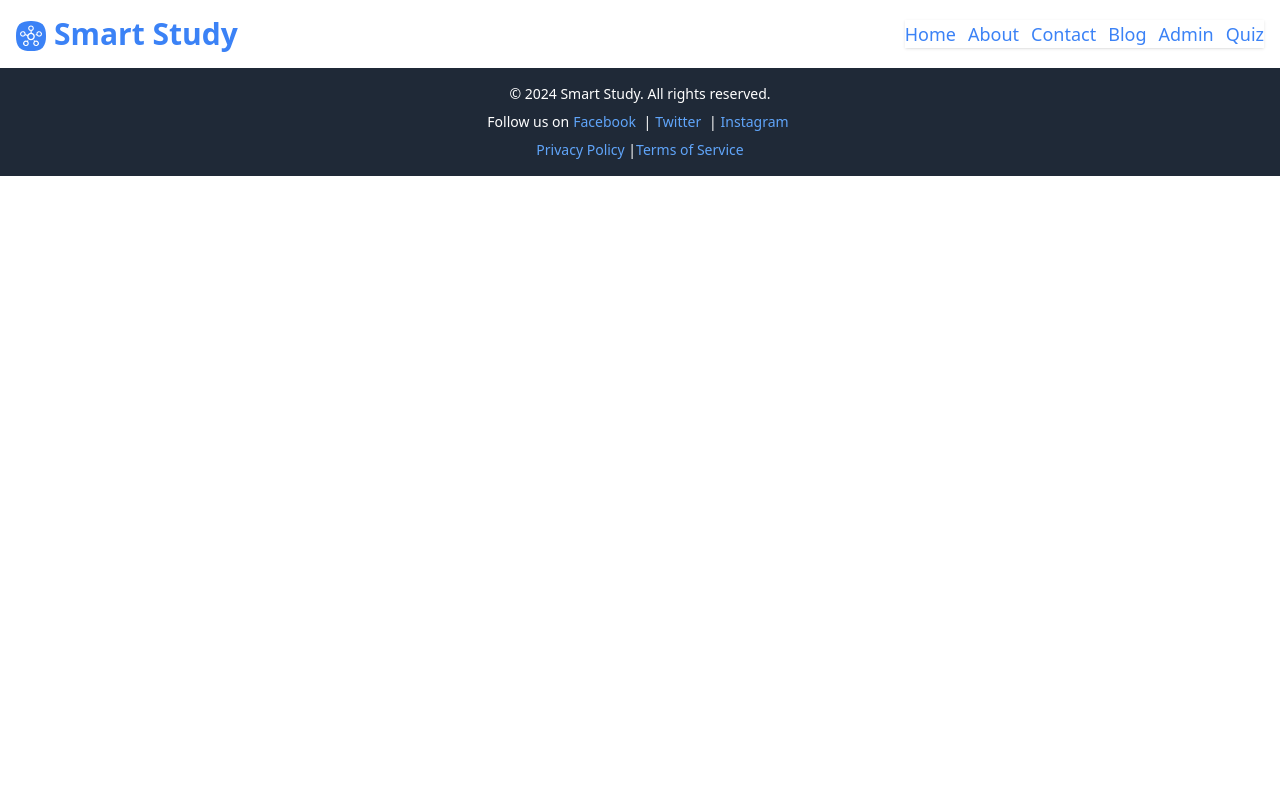
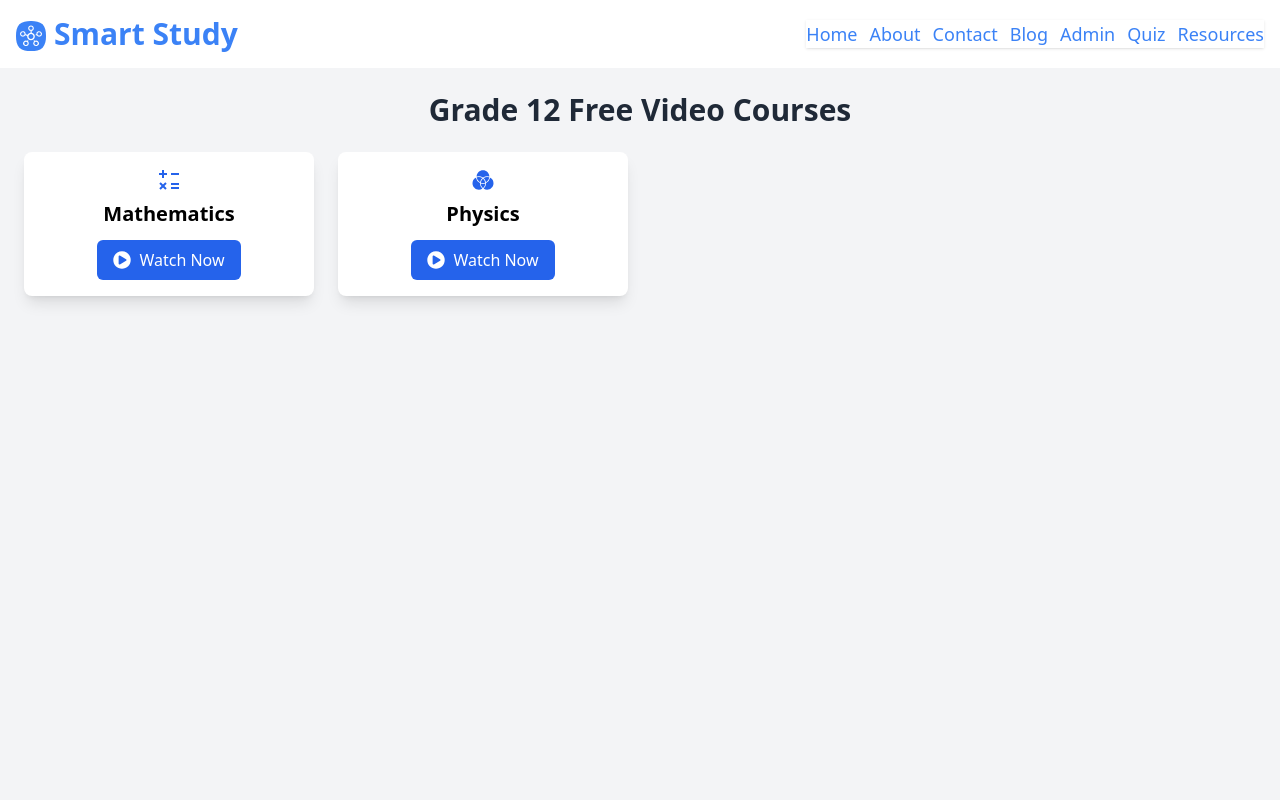
Before and after one commit to engabdullah-2024/Smart-Study, a React (Vite) app: page /resources in a window 1280 px wide. Shown: the top 800 px of the page. Built offline with nearby package versions, Linux system fonts and the light colour scheme.

Commit message:
Updated for many parts of the website, added for Resouces.jsx file , where students gets free videos

```diff
--- a/src/App.jsx
+++ b/src/App.jsx
@@ -11,6 +11,7 @@ import DashboardPage from './pages/DashboardPage';
 import QuizPage from './pages/QuizPage';
 import ClassEight from './pages/ClassEight';
 import Quiz from './pages/Quiz';
+import Resources from './pages/Resources';
 
 function App() {
   return (
@@ -30,6 +31,7 @@ function App() {
           <Route path="/quiz" element={<QuizPage />} />
           <Route path="/eight" element={<ClassEight />} />
           <Route path="/quzises" element={<Quiz />} />
+          <Route path="/resources" element={<Resources />} />
         </Routes>
       </div>
       <Footer/>
--- a/src/components/Header.jsx
+++ b/src/components/Header.jsx
@@ -54,6 +54,9 @@ const Header = () => {
           <Link to="/quiz" className="text-blue-500 block sm:inline-block text-lg hover:underline">
             Quiz
           </Link>
+          <Link to="/resources" className="text-blue-500 block sm:inline-block text-lg hover:underline">
+            Resources
+          </Link>
         </nav>
       </div>
     </header>
--- /dev/null
+++ b/src/pages/Resources.jsx
@@ -0,0 +1,137 @@
+import { useState } from "react";
+import { FaPlayCircle } from "react-icons/fa";
+import { BiMath } from "react-icons/bi";
+import { IoColorFilter } from "react-icons/io5";
+
+const subjects = [
+  {
+    name: "Mathematics",
+    icon: <BiMath className="text-2xl text-blue-600" />, // Added icon
+    chapters: [
+      {
+        chapter: "Chapter 1",
+        lessons: [
+          { lesson: "Lesson 1", videoId: "https://youtu.be/RY-pHpOWbBw?list=PLstqKTEeI16yrX5SzsTS4WuSH3XhGiSPC" },
+
+        ],
+      },
+      {
+        chapter: "Chapter 2",
+        lessons: [
+          { lesson: "Lesson 1", videoId: "https://youtu.be/rQhM_A9xn3s?list=PLG4SdbUov5hTE-0xR5LZi7-HjjYzwl1xn" },
+
+        ],
+      },
+    ],
+  },
+  {
+    name: "Physics",
+    icon: <IoColorFilter className="text-2xl text-blue-600" />,
+    chapters: [
+      {
+        chapter: "Chapter 1",
+        lessons: [
+          { lesson: "Lesson 1", videoId: "https://youtu.be/S3F2vcdJhWI?list=PLLa-YJ9_J0GiVCezQ6k6hEMaji2tlgDft" },
+
+        ],
+      },
+      {
+        chapter: "Chapter 2",
+        lessons: [
+          { lesson: "Lesson 1", videoId: "https://youtu.be/JuEUabAB_u8" },
+
+        ],
+      },
+    ],
+  },
+];
+
+const Resources = () => {
+  const [selectedSubject, setSelectedSubject] = useState(null);
+  const [selectedChapter, setSelectedChapter] = useState(null);
+  const [selectedLesson, setSelectedLesson] = useState(null);
+
+  return (
+    <div className="min-h-screen bg-gray-100 p-6">
+      <h1 className="text-3xl font-bold text-center text-gray-800 mb-6">
+        Grade 12 Free Video Courses
+      </h1>
+      <div className="grid grid-cols-1 sm:grid-cols-2 md:grid-cols-3 lg:grid-cols-4 gap-6">
+        {subjects.map((subject, index) => (
+          <div
+            key={index}
+            className="bg-white p-4 rounded-lg shadow-lg flex flex-col items-center justify-center hover:shadow-xl transition"
+          >
+             {subject.icon && <div className="mb-2">{subject.icon}</div>} {/* Display icon */}
+            <h2 className="text-xl font-semibold mb-3">{subject.name}</h2>
+            <button
+              onClick={() => {
+                setSelectedSubject(subject);
+                setSelectedChapter(null);
+                setSelectedLesson(null);
+              }}
+              className="bg-blue-600 text-white px-4 py-2 rounded-md flex items-center gap-2 hover:bg-blue-700 transition"
+            >
+              <FaPlayCircle className="text-lg" /> Watch Now
+            </button>
+          </div>
+        ))}
+      </div>
+
+      {selectedSubject && (
+        <div className="mt-10 p-6 bg-white shadow-lg rounded-lg">
+          <h2 className="text-2xl font-bold text-center mb-4">
+            {selectedSubject.name}
+          </h2>
+          <h3 className="text-lg font-semibold text-center text-gray-700 mb-2">Course Overview</h3>
+          <h3 className="text-lg font-semibold text-center text-gray-700 mb-4">Key Topics</h3>
+          <p className="text-center text-gray-600 mb-4">Grade: 12</p>
+          <div className="flex flex-col items-center gap-3">
+            {selectedSubject.chapters.map((chapter, idx) => (
+              <button
+                key={idx}
+                onClick={() => setSelectedChapter(chapter)}
+                className="bg-purple-600 text-white px-6 py-3 rounded-md flex items-center gap-2 hover:bg-purple-700 transition"
+              >
+                <FaPlayCircle className="text-lg" /> {chapter.chapter}
+              </button>
+            ))}
+          </div>
+        </div>
+      )}
+
+      {selectedChapter && (
+        <div className="mt-10 p-6 bg-white shadow-lg rounded-lg">
+          <h2 className="text-2xl font-bold text-center mb-4">
+            {selectedChapter.chapter}
+          </h2>
+          <div className="flex flex-col items-center gap-3">
+            {selectedChapter.lessons.map((lesson, idx) => (
+              <button
+                key={idx}
+                onClick={() => setSelectedLesson(lesson)}
+                className="bg-green-600 text-white px-6 py-3 rounded-md flex items-center gap-2 hover:bg-green-700 transition"
+              >
+                <FaPlayCircle className="text-lg" /> {lesson.lesson}
+              </button>
+            ))}
+          </div>
+        </div>
+      )}
+
+      {selectedLesson && (
+        <div className="mt-6 flex justify-center">
+          <iframe
+            className="w-full md:w-2/3 h-64 md:h-96"
+            src={`https://www.youtube.com/embed/${selectedLesson.videoId}`}
+            title={selectedLesson.lesson}
+            frameBorder="0"
+            allowFullScreen
+          ></iframe>
+        </div>
+      )}
+    </div>
+  );
+};
+
+export default Resources;
```
